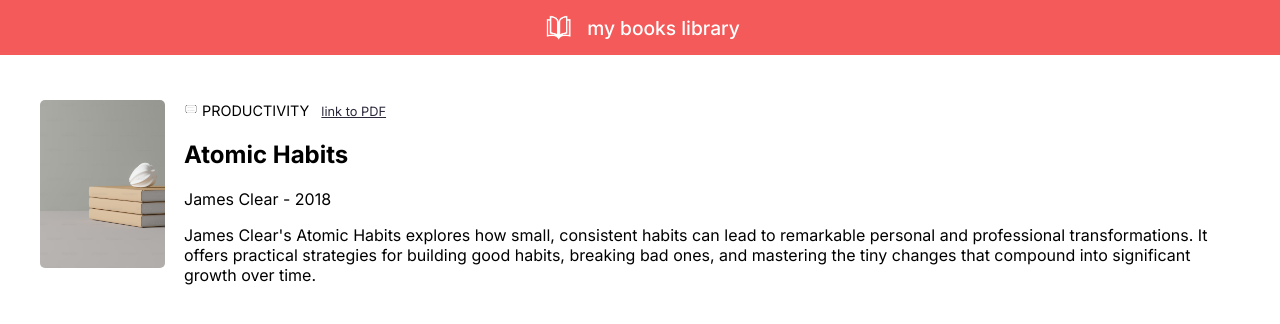
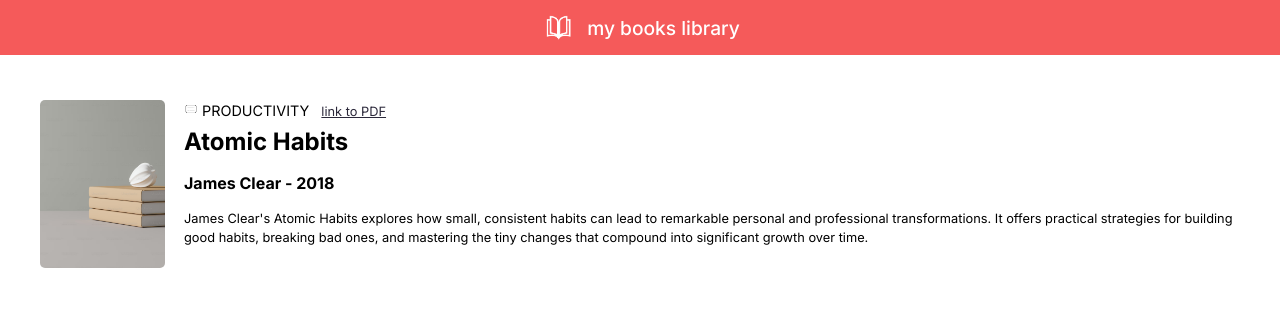
Before and after one commit to mudimurtala/books-library, a React (Vite) app: page / in a window 1280 px wide. Shown: the top 324 px of the page. Built offline with nearby package versions, Linux system fonts and the light colour scheme.

Commit message:
Add files

```diff
--- a/index.css
+++ b/index.css
@@ -82,3 +82,29 @@
 .info-container a:visited {
     color: #918E9B;
 }
+
+.info-container h2.book-title {
+    margin-top: 7px;
+    margin-bottom: 17px;
+}
+
+.info-container p.author-year {
+    font-weight: bold;
+}
+
+.info-container p.description {
+    line-height: 1.5;
+    font-size: 0.8rem;
+    display: -webkit-box;
+    -webkit-line-clamp: 3;
+    line-clamp: 3;
+    -webkit-box-orient: vertical;
+    overflow: hidden;
+}
+
+/*
+.info-container h2.entry-title {
+    margin-top: 7px;
+    margin-bottom: 17px;
+}
+*/
```
